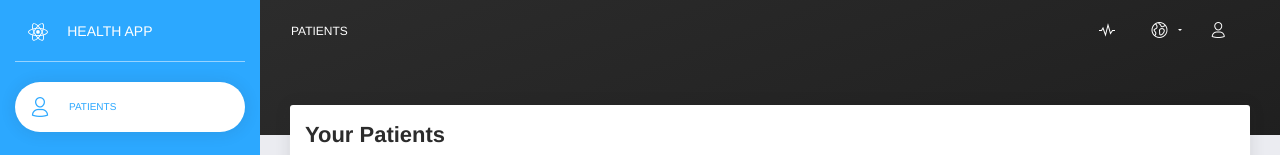
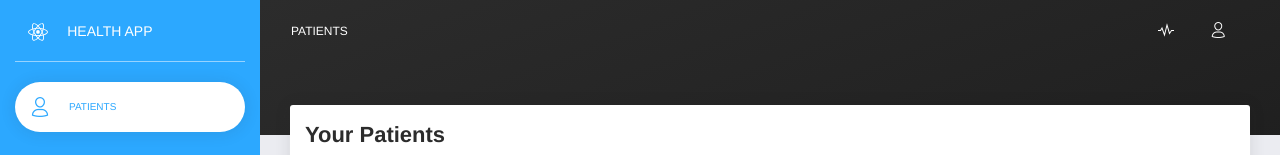
Before and after one commit to sherman-grewal/Health-Hub, a React (Create React App) app in the folder sh-client/: page /patients in a window 1280 px wide. Shown: the top 155 px of the page. Built offline with nearby package versions, Linux system fonts and the light colour scheme.

Commit message:
Removed unused dropdown

```diff
--- a/sh-client/src/components/Header/Header.jsx
+++ b/sh-client/src/components/Header/Header.jsx
@@ -157,23 +157,23 @@ class Header extends React.Component {
                   </p>
                 </Link>
               </NavItem>
-              <Dropdown
-                nav
-                isOpen={this.state.dropdownOpen}
-                toggle={e => this.dropdownToggle(e)}
-              >
-                <DropdownToggle caret nav>
-                  <i className="now-ui-icons location_world" />
-                  <p>
-                    <span className="d-lg-none d-md-block">Some Actions</span>
-                  </p>
-                </DropdownToggle>
-                <DropdownMenu right>
-                  <DropdownItem tag="a">Action</DropdownItem>
-                  <DropdownItem tag="a">Another Action</DropdownItem>
-                  <DropdownItem tag="a">Something else here</DropdownItem>
-                </DropdownMenu>
-              </Dropdown>
+              {/*<Dropdown*/}
+                {/*nav*/}
+                {/*isOpen={this.state.dropdownOpen}*/}
+                {/*toggle={e => this.dropdownToggle(e)}*/}
+              {/*>*/}
+                {/*<DropdownToggle caret nav>*/}
+                  {/*<i className="now-ui-icons location_world" />*/}
+                  {/*<p>*/}
+                    {/*<span className="d-lg-none d-md-block">Some Actions</span>*/}
+                  {/*</p>*/}
+                {/*</DropdownToggle>*/}
+                {/*<DropdownMenu right>*/}
+                  {/*<DropdownItem tag="a">Action</DropdownItem>*/}
+                  {/*<DropdownItem tag="a">Another Action</DropdownItem>*/}
+                  {/*<DropdownItem tag="a">Something else here</DropdownItem>*/}
+                {/*</DropdownMenu>*/}
+              {/*</Dropdown>*/}
               <NavItem>
                 <Link to="#pablo" className="nav-link">
                   <i className="now-ui-icons users_single-02" />
```
